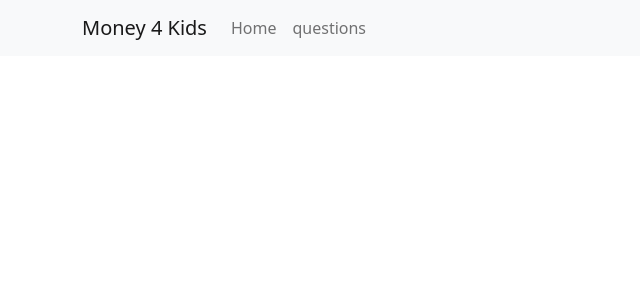
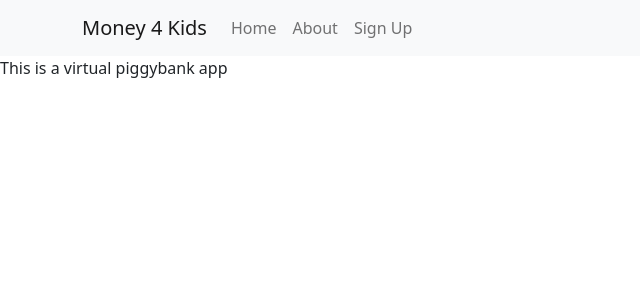
Before and after one commit to verdetea22/cs555MoneyForKids2022Fall, a React (Create React App) app: page /About in a window 1280 px wide. Shown: the top 300 px of the page, without its empty margins (0-640 px from the left). Built offline with nearby package versions, Linux system fonts and the light colour scheme.

Commit message:
Editing Skeleton
Lay out a bit more foundation

```diff
--- a/src/App.js
+++ b/src/App.js
@@ -1,6 +1,9 @@
+import React, {Component} from 'react';
 import { BrowserRouter, Routes,  Route } from "react-router-dom";
 import Home from "./pages/home/Home";
-import Header from "./components/Header/Header"
+import About from "./pages/about/About";
+import SignUp from "./pages/login/SignUp";
+import Header from "./components/Header/Header";
 
 function App() {
   return (
@@ -8,6 +11,8 @@ function App() {
       <Header />
       <Routes>
         <Route path="/" element={<Home />} />
+        <Route path="/About" element={<About />} />
+        <Route path="/Signup" element={<SignUp />} />
       </Routes>
     </BrowserRouter>
   )
--- a/src/components/Header/Header.jsx
+++ b/src/components/Header/Header.jsx
@@ -12,7 +12,8 @@ function Header() {
             <Navbar.Collapse id="basic-navbar-nav">
               <Nav className="me-auto">
                 <Nav.Link href="/">Home</Nav.Link>
-                <Nav.Link href="/questions">questions</Nav.Link>
+                <Nav.Link href="/About">About</Nav.Link>
+                <Nav.Link href="/SignUp">Sign Up</Nav.Link>
               </Nav>
             </Navbar.Collapse>
           </Container>
--- /dev/null
+++ b/src/pages/about/About.jsx
@@ -0,0 +1,9 @@
+import React from "react";
+import { Image } from "react-bootstrap";
+
+function About() {
+    return <div>This is a virtual piggybank app</div>
+
+}
+
+export default About;
--- /dev/null
+++ b/src/pages/login/SignUp.jsx
@@ -0,0 +1,9 @@
+import React from "react";
+import { Image } from "react-bootstrap";
+
+function SignUp() {
+    return <div>Create an Account or Login</div>
+
+}
+
+export default SignUp;
```
Also changed, not shown: src/pages/home/Dashboard.jsx (added, +13 -0 lines), src/pages/about/About.css (added), src/pages/home/Dashboard.css (added), src/pages/question/question.jsx (deleted).
